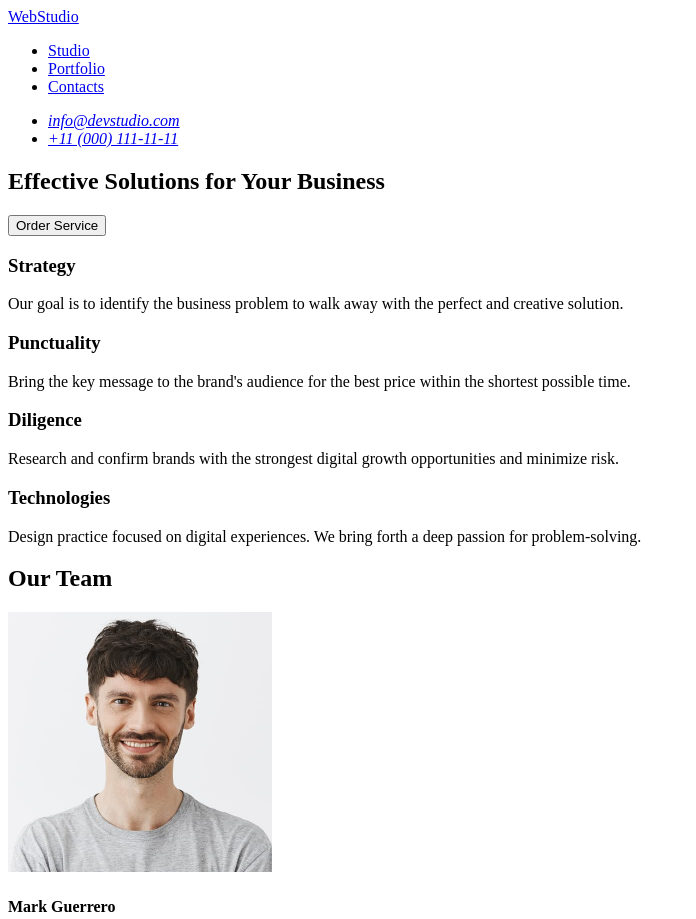
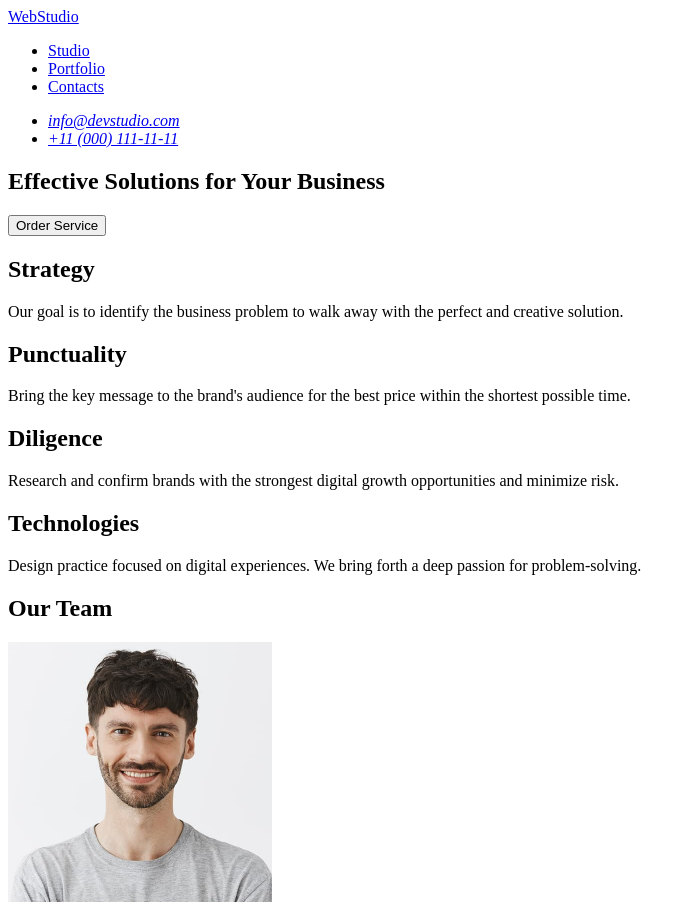
Before and after one commit to Polosochek/goit-markup-hw-01, a plain HTML site: page index.html in a window 1280 px wide. Shown: the top 919 px of the page, without its empty margins (0-696 px from the left). Drawn offline with Linux system fonts and the light colour scheme.

Commit message:
edit index main

```diff
--- a/index.html
+++ b/index.html
@@ -30,22 +30,24 @@
         <button type="button">Order Service</button>
         </section>
         <section>
-            <h3>Strategy</h3>  <!-- В завданні вказано використовувати в заголовках  h2, хоча я рахую для цьої секції треба h3 -->
+
+            <h2>Strategy</h2>
             <p>
                 Our goal is to identify the business problem to walk away with the perfect and creative solution.
             </p>
-            <h3>Punctuality</h3>
+            <h2>Punctuality</h2>
             <p>
                 Bring the key message to the brand's audience for the best price within the shortest possible time.
             </p>
-            <h3>Diligence</h3>
+            <h2>Diligence</h2>
             <p>
                 Research and confirm brands with the strongest digital growth opportunities and minimize risk.
             </p>
-            <h3>Technologies</h3>
+            <h2>Technologies</h2>
             <p>
                 Design practice focused on digital experiences. We bring forth a deep passion for problem-solving.
             </p>
+
         </section>
         <section>
 
```
